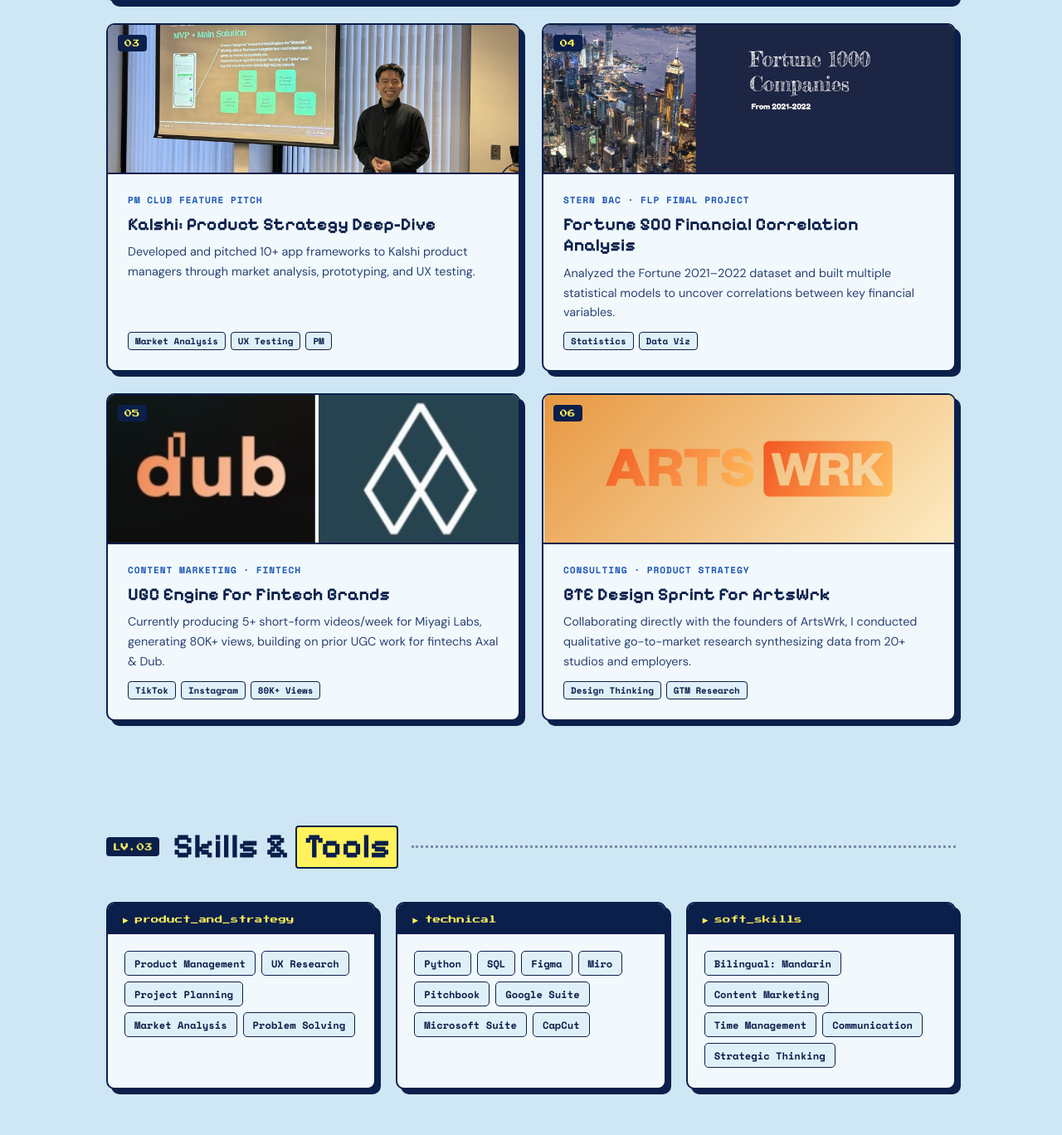
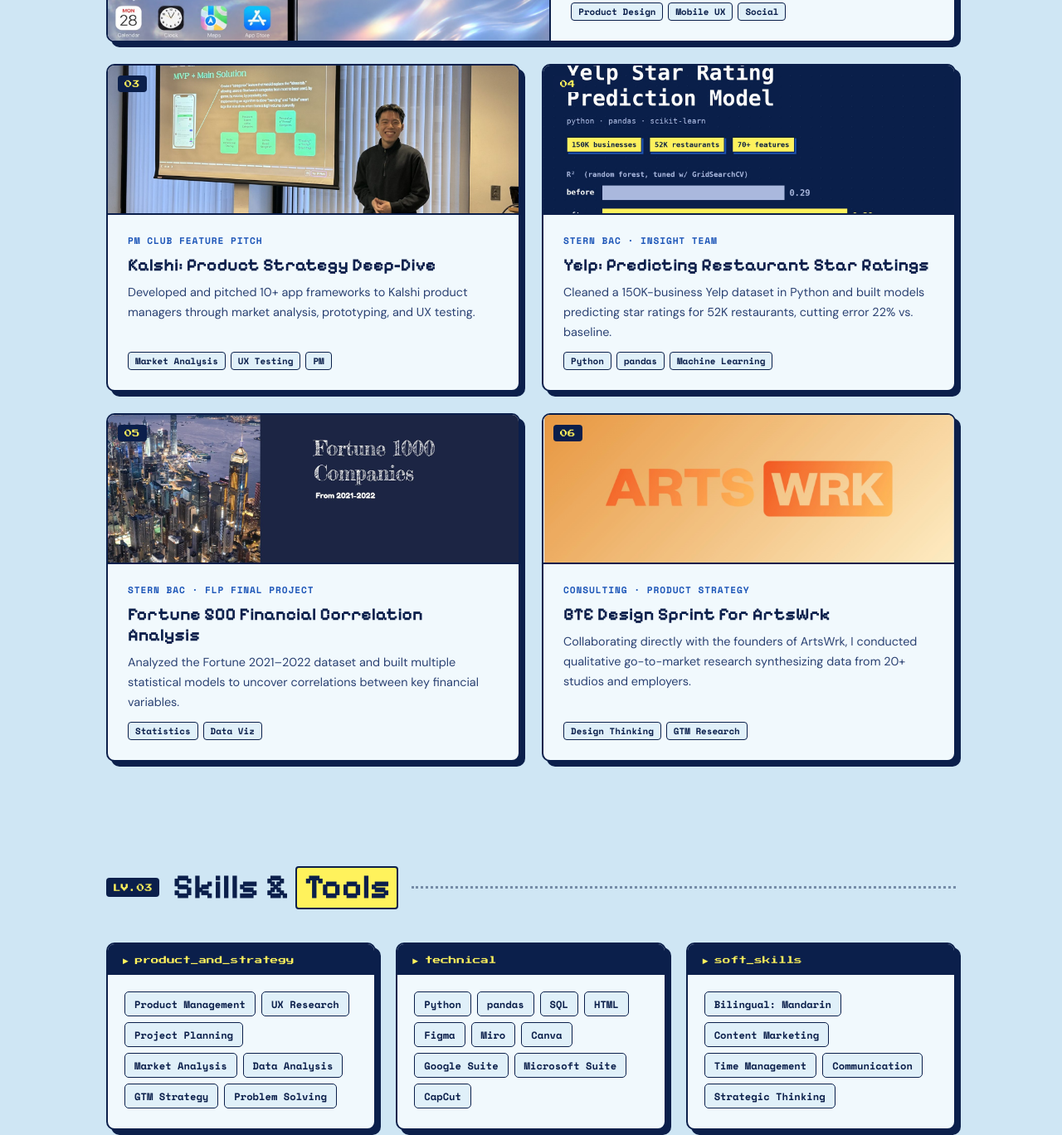
Before and after one commit to edenkchen/edenkchen.github.io, a plain HTML site: page index.html in a window 1280 px wide. Shown: the part 2430-3798 px from the top of the page at 83% size. Drawn offline with nearby package versions, Linux system fonts and the light colour scheme.

Commit message:
Update site with latest resume
- Replace resume PDF
- Add Yelp / Stern BAC Insight Team project card; remove Miyagi Labs UGC card
- Skills: add pandas, HTML, Canva, Data Analysis, GTM Strategy; drop Pitchbook
- Add current roles (Ami, BAC, Xing Fu Tang) to status log and typewriter

Co-Authored-By: Claude Opus 5.5 <noreply@anthropic.com>
Claude-Session: https://claude.ai/code/session_0166vifcbnSRrgf7A79PWuxT

```diff
--- a/index.html
+++ b/index.html
@@ -838,6 +838,7 @@
           </div>
           <div class="terminal-body">
             <div class="term-row"><span class="term-key">status</span><span class="term-val accent">event coordinator, nyu pmc</span></div>
+            <div class="term-row"><span class="term-key">also</span><span class="term-val">gtm intern @ ami, insight analyst @ stern bac, campus ambassador @ xing fu tang</span></div>
             <div class="term-row"><span class="term-key">focus</span><span class="term-val">exploring product management</span></div>
             <div class="term-row"><span class="term-key">based_in</span><span class="term-val">new york, ny</span></div>
             <div class="term-row"><span class="term-key">origin</span><span class="term-val">north carolina / fuzhou</span></div>
@@ -874,6 +875,8 @@
             <span class="tag">UX Research</span>
             <span class="tag">Project Planning</span>
             <span class="tag">Market Analysis</span>
+            <span class="tag">Data Analysis</span>
+            <span class="tag">GTM Strategy</span>
             <span class="tag">Problem Solving</span>
           </div>
         </div>
@@ -881,10 +884,12 @@
           <h4>technical</h4>
           <div class="skill-tags">
             <span class="tag">Python</span>
+            <span class="tag">pandas</span>
             <span class="tag">SQL</span>
+            <span class="tag">HTML</span>
             <span class="tag">Figma</span>
             <span class="tag">Miro</span>
-            <span class="tag">Pitchbook</span>
+            <span class="tag">Canva</span>
             <span class="tag">Google Suite</span>
             <span class="tag">Microsoft Suite</span>
             <span class="tag">CapCut</span>
@@ -1121,6 +1126,17 @@
       },
       {
         number: '04',
+        label: 'Stern BAC · Insight Team',
+        title: 'Yelp: Predicting Restaurant Star Ratings',
+        desc: 'Cleaned a 150K-business Yelp dataset in Python and built models predicting star ratings for 52K restaurants, cutting error 22% vs. baseline.',
+        modalDesc: 'As an Insight Team Analyst in the Stern Business Analytics Club, I cleaned and engineered a 150K-business Yelp dataset in Python (pandas), merging multi-GB review data into 70+ model-ready features. I built a linear regression predicting star ratings for 52K restaurants that cut error 16% vs. baseline and passed all 5 regression assumptions, then tuned a random forest with cross-validation and GridSearchCV, raising R² from 0.29 to 0.39 and cutting error 22% vs. baseline.',
+        image: 'images/project-7.jpg',
+        alt: 'Yelp star rating prediction model summary showing 150K businesses, 52K restaurants, 70+ features, and R squared improving from 0.29 to 0.39',
+        tags: ['Python', 'pandas', 'Machine Learning'],
+        link: null
+      },
+      {
+        number: '05',
         label: 'Stern BAC · FLP Final Project',
         title: 'Fortune 500 Financial Correlation Analysis',
         desc: 'Analyzed the Fortune 2021–2022 dataset and built multiple statistical models to uncover correlations between key financial variables.',
@@ -1130,17 +1146,6 @@
         tags: ['Statistics', 'Data Viz'],
         link: 'https://www.figma.com/deck/iYDlGSmil9oYpnjpIxAzp3/BAC-FLP-Final-Project---Eden-Chen',
         linkText: 'View Project'
-      },
-      {
-        number: '05',
-        label: 'Content Marketing · Fintech',
-        title: 'UGC Engine for Fintech Brands',
-        desc: 'Currently producing 5+ short-form videos/week for Miyagi Labs, generating 80K+ views, building on prior UGC work for fintechs Axal & Dub.',
-        modalDesc: 'Currently producing 5+ short-form UGC videos per week for Miyagi Labs, generating 80K+ views across TikTok and Instagram, building on prior UGC work for fintechs Axal & Dub. I ideate, script, and film every video concept, and collaborate with the marketing team to align content with brand campaigns and trends, boosting average watch time.',
-        image: 'images/project-4.jpg',
-        alt: 'Short-form video content for Axal and Dub fintech startups on TikTok and Instagram, showing finance concepts explained in engaging social media format',
-        tags: ['TikTok', 'Instagram', '80K+ Views'],
-        link: null
       },
       {
         number: '06',
@@ -1218,7 +1223,8 @@
       'A business student who loves solving problems.',
       '1st-place hackathon builder.',
       'NYU Esports Starter (Valorant), Top 0.01%.',
-      'Event Coordinator, NYU PMC.'
+      'Event Coordinator, NYU PMC.',
+      'GTM Campus Intern, Ami.'
     ];
     const typeEl = document.getElementById('typewriter');
     let pI = 0, cI = 0, deleting = false;
```
Also changed, not shown: images/project-7.jpg (added), 1 other file.
